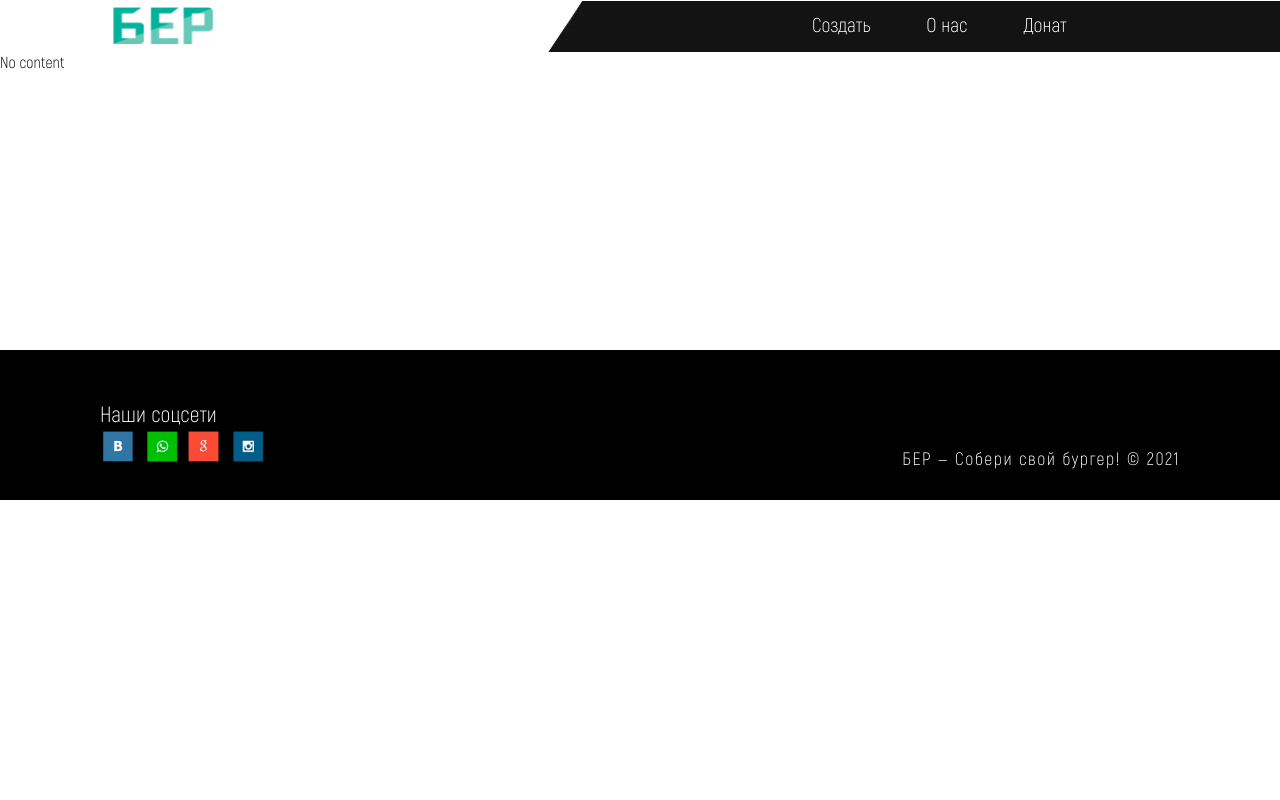
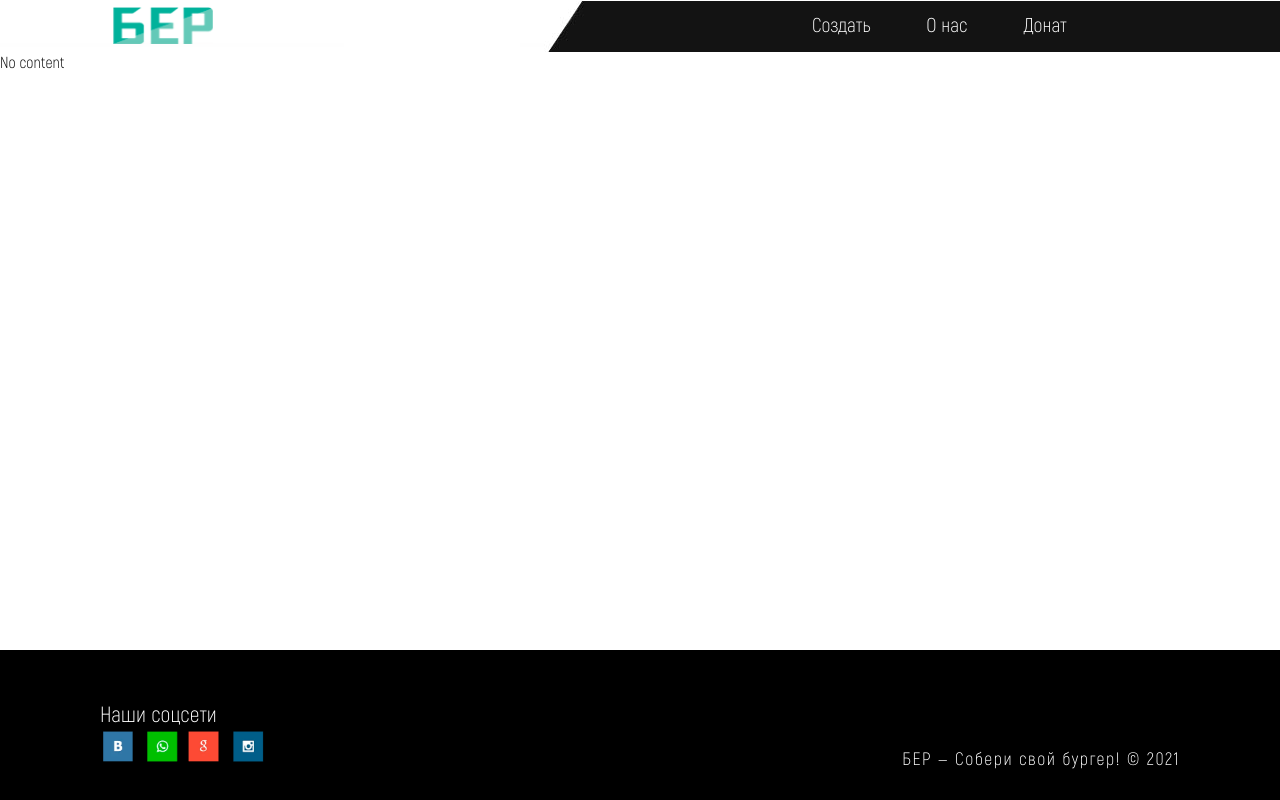
Before and after one commit to Sa1nt-Vlad/pyramid_based_ber2, a Python web app: template pyramid_based_ber/templates/index.jinja2 in a window 1280 px wide. Run offline with Jinja, Linux system fonts and the light colour scheme; the template is opened without the code that fills it, so the values that code supplies are empty.

Commit message:
Измненеа длина боди

```diff
--- a/pyramid_based_ber/static/css/index.css
+++ b/pyramid_based_ber/static/css/index.css
@@ -5,7 +5,7 @@
 }
 
 body {
-	min-height: 500px;
+	min-height: 100vh;
 	background-color: white;
 	width: 100%;
 	position: relative;
```
